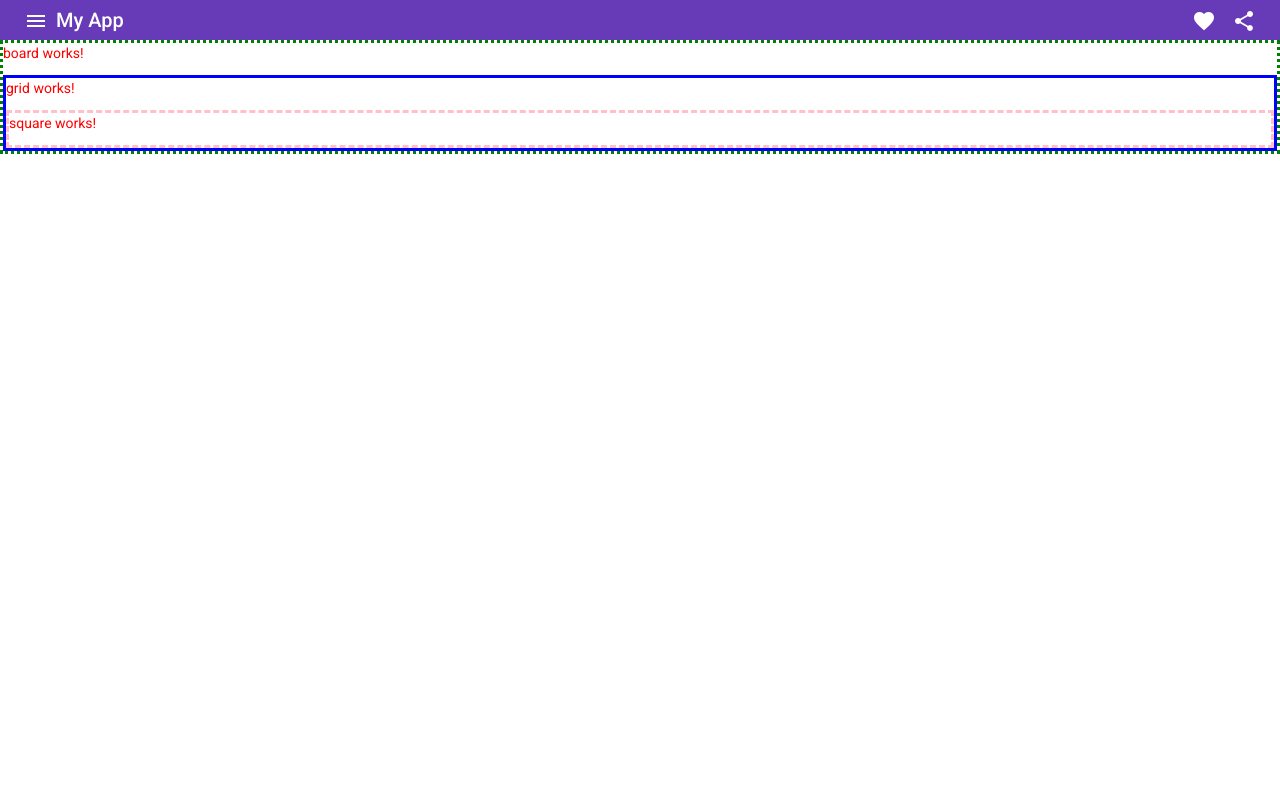
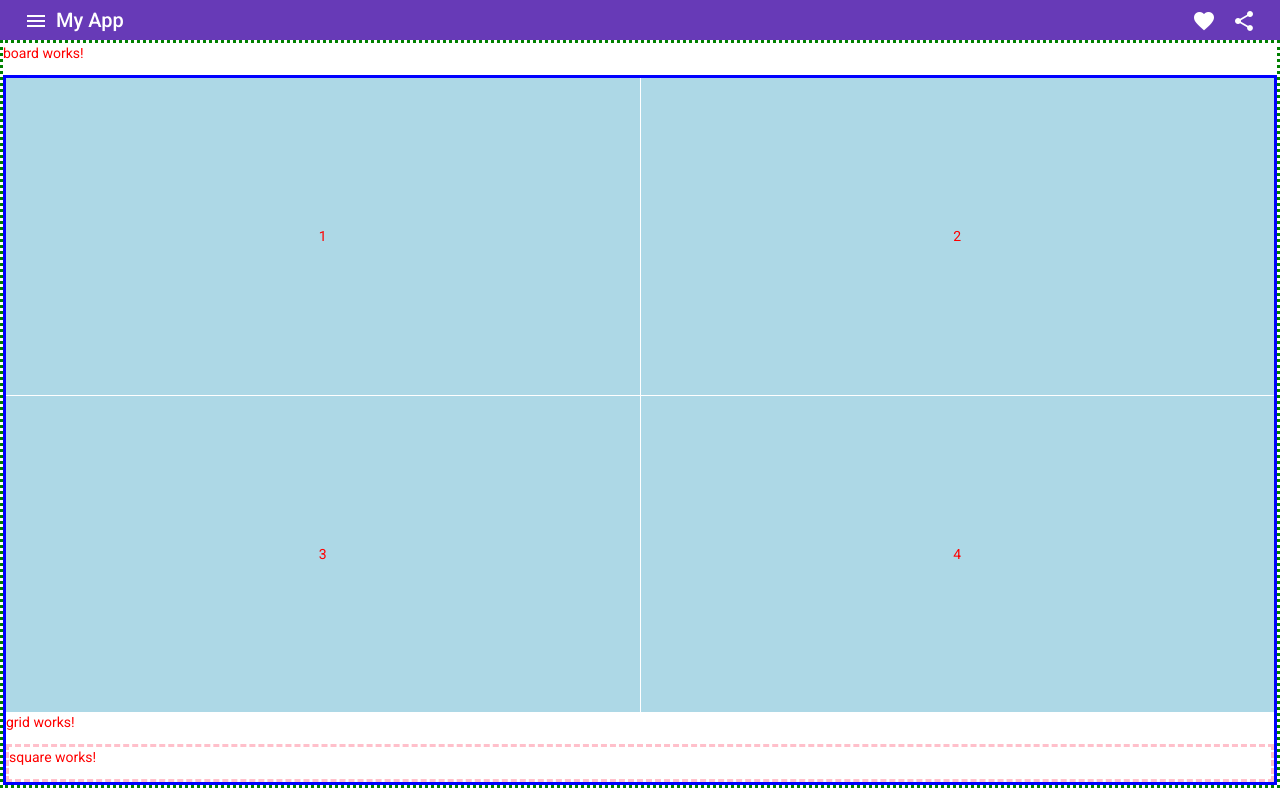
Before and after one commit to smoritz023/Minesweeper-Angular, an Angular app in the folder minesweeper/: page / in a window 1280 px wide. Built offline with nearby package versions, Linux system fonts and the light colour scheme.

Commit message:
grid setup

```diff
--- a/minesweeper/src/app/app.module.ts
+++ b/minesweeper/src/app/app.module.ts
@@ -8,6 +8,7 @@
 import { MatIconModule } from '@angular/material/icon';
 import { MatButtonModule } from '@angular/material/button';
 import { SquareComponent } from './square/square.component';
+import { MatGridListModule } from '@angular/material/grid-list';
 import { GridComponent } from './grid/grid.component';
 import { BoardComponent } from './board/board.component';
 
@@ -25,6 +26,7 @@
     MatToolbarModule,
     MatIconModule,
     MatButtonModule,
+    MatGridListModule,
   ],
   providers: [],
   bootstrap: [AppComponent]
--- a/minesweeper/src/app/grid/grid.component.html
+++ b/minesweeper/src/app/grid/grid.component.html
@@ -1,4 +1,13 @@
 <div class="grid">
+
+    <mat-grid-list cols="2" rowHeight="2:1">
+        <mat-grid-tile>1</mat-grid-tile>
+        <mat-grid-tile>2</mat-grid-tile>
+        <mat-grid-tile>3</mat-grid-tile>
+        <mat-grid-tile>4</mat-grid-tile>
+    </mat-grid-list>
+
     <p>grid works!</p>
     <app-square></app-square>
+
 </div>
--- a/minesweeper/src/app/grid/grid.component.scss
+++ b/minesweeper/src/app/grid/grid.component.scss
@@ -2,3 +2,7 @@
     border-style: solid;
     border-color: blue;
 }
+
+mat-grid-tile {
+    background: lightblue;
+}
```
